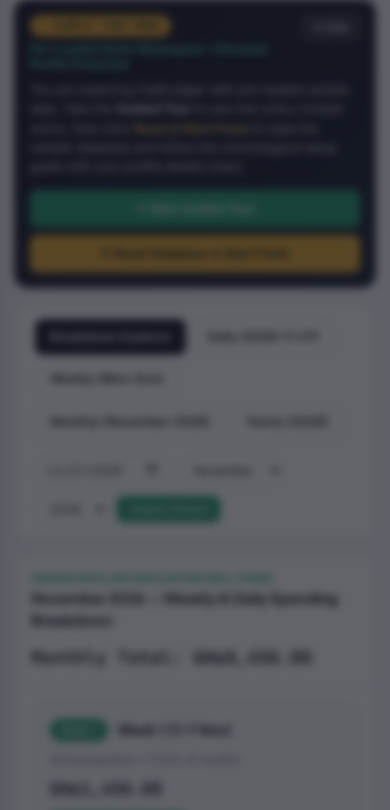
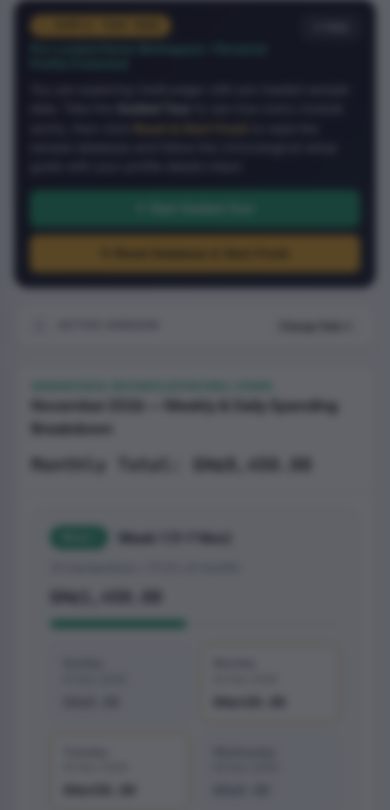
Before and after one commit to eabventures-champion/expense-tracker, a Laravel app: page /tracking?tab=explorer&year=2026&month=11&date=2026-11-27 in a window 390 px wide. Shown: the part 128-938 px from the top of the page. Run offline with Laravel 12, Linux system fonts and the light colour scheme; a user stored in the database is signed in; data comes from the database, SQL or seed files in the repository; data that the repository does not hold is empty.

Commit message:
Make Period Explorer horizon bar collapsible on mobile and remove redundant middle pill

```diff
--- a/resources/views/dashboard.blade.php
+++ b/resources/views/dashboard.blade.php
@@ -13,9 +13,6 @@
             </span>
             <span style="font-size: 11px; text-transform: uppercase; letter-spacing: 0.04em; color: var(--text-muted); font-weight: 800; white-space: nowrap;">
                 Active Horizon
-            </span>
-            <span class="mono" style="background-color: var(--ivory); color: var(--plum); padding: 3px 9px; border-radius: 9999px; border: 1px solid var(--ivory-border); font-size: 11px; font-weight: 600; overflow: hidden; text-overflow: ellipsis; white-space: nowrap;">
-                {{ \Carbon\Carbon::parse($selectedDate)->format('d M Y') }}
             </span>
         </div>
         <button type="button" id="horizonMobileToggleBtn" class="btn btn-ivory btn-sm" style="padding: 3px 9px; font-size: 10.5px; border-radius: 9999px; font-weight: 700; flex-shrink: 0;">
--- a/resources/views/layouts/app.blade.php
+++ b/resources/views/layouts/app.blade.php
@@ -1507,7 +1507,8 @@
                 user-select: none;
             }
 
-            .horizon-bar-card .horizon-filter-form {
+            .horizon-bar-card .horizon-filter-form,
+            .horizon-bar-card .horizon-collapsible-body {
                 display: none !important;
                 margin-top: 12px;
                 padding-top: 12px;
@@ -1517,8 +1518,27 @@
                 gap: 10px !important;
             }
 
-            .horizon-bar-card.mobile-expanded .horizon-filter-form {
+            .horizon-bar-card.mobile-expanded .horizon-filter-form,
+            .horizon-bar-card.mobile-expanded .horizon-collapsible-body {
                 display: flex !important;
+            }
+
+            .horizon-bar-card .tracking-tabs-group {
+                display: grid !important;
+                grid-template-columns: 1fr 1fr;
+                gap: 6px !important;
+                width: 100%;
+            }
+
+            .horizon-bar-card .tracking-tabs-group a.btn:first-child {
+                grid-column: span 2;
+            }
+
+            .horizon-bar-card .tracking-tabs-group a.btn {
+                width: 100%;
+                justify-content: center;
+                padding: 7px 10px;
+                font-size: 11.5px;
             }
 
             .horizon-bar-card .horizon-desktop-label,
--- a/resources/views/tracking/index.blade.php
+++ b/resources/views/tracking/index.blade.php
@@ -4,10 +4,24 @@
 @section('page_title', 'Daily, Weekly, Monthly & Yearly Spending Intelligence')
 
 @section('content')
-<!-- HORIZON SELECTOR TABS & DYNAMIC DATE PICKER -->
-<div class="section-block theme-ivory" style="padding: 14px 20px;">
-    <div style="display: flex; align-items: center; justify-content: space-between; gap: 14px; flex-wrap: wrap;">
-        <div style="display: flex; gap: 6px; flex-wrap: wrap;">
+<!-- HORIZON SELECTOR TABS & DYNAMIC DATE PICKER (COLLAPSIBLE IN MOBILE VIEW) -->
+<div class="section-block theme-ivory horizon-bar-card" id="trackingHorizonCard" style="padding: 14px 20px;">
+    <div class="horizon-mobile-toggle-row" onclick="toggleTrackingHorizonBar()">
+        <div style="display: flex; align-items: center; gap: 7px; min-width: 0;">
+            <span id="trackingHorizonChevron" class="mono" style="display: inline-flex; align-items: center; justify-content: center; width: 22px; height: 22px; border-radius: 6px; background-color: var(--ivory); border: 1px solid var(--ivory-border); font-size: 11px; font-weight: 800; color: var(--plum); flex-shrink: 0;">
+                ▸
+            </span>
+            <span style="font-size: 11px; text-transform: uppercase; letter-spacing: 0.04em; color: var(--text-muted); font-weight: 800; white-space: nowrap;">
+                Active Horizon
+            </span>
+        </div>
+        <button type="button" id="trackingHorizonToggleBtn" class="btn btn-ivory btn-sm" style="padding: 3px 9px; font-size: 10.5px; border-radius: 9999px; font-weight: 700; flex-shrink: 0;">
+            Change Date ▾
+        </button>
+    </div>
+
+    <div class="horizon-collapsible-body" style="display: flex; align-items: center; justify-content: space-between; gap: 14px; flex-wrap: wrap;">
+        <div class="tracking-tabs-group" style="display: flex; gap: 6px; flex-wrap: wrap;">
             <a href="{{ route('tracking.index', ['tab' => 'explorer', 'year' => $year, 'month' => $month, 'date' => $date]) }}"
                class="btn {{ $tab === 'explorer' ? 'btn-plum' : 'btn-ivory' }}">
                 Breakdown Explorer
@@ -30,7 +44,7 @@
             </a>
         </div>
 
-        <form method="GET" action="{{ route('tracking.index') }}" style="display: flex; align-items: center; gap: 8px; flex-wrap: wrap;">
+        <form method="GET" action="{{ route('tracking.index') }}" class="horizon-controls-group" style="display: flex; align-items: center; gap: 8px; flex-wrap: wrap;">
             <input type="hidden" name="tab" value="{{ $tab }}">
             <input type="date" name="date" value="{{ $date }}" class="form-control mono" style="padding: 6px 10px; font-size: 12px;">
             <select name="month" class="form-control" style="padding: 6px 10px; font-size: 12px;">
@@ -522,3 +536,24 @@
     </div>
 @endif
 @endsection
+
+@push('scripts')
+<script>
+    function toggleTrackingHorizonBar() {
+        const card = document.getElementById('trackingHorizonCard');
+        const chevron = document.getElementById('trackingHorizonChevron');
+        const btn = document.getElementById('trackingHorizonToggleBtn');
+        if (!card) return;
+
+        const isExpanded = card.classList.toggle('mobile-expanded');
+        if (chevron) {
+            chevron.textContent = isExpanded ? '▾' : '▸';
+            chevron.style.backgroundColor = isExpanded ? 'var(--emerald-soft)' : 'var(--ivory)';
+            chevron.style.color = isExpanded ? 'var(--emerald-dark)' : 'var(--plum)';
+        }
+        if (btn) {
+            btn.textContent = isExpanded ? 'Hide ▴' : 'Change Date ▾';
+        }
+    }
+</script>
+@endpush
```
